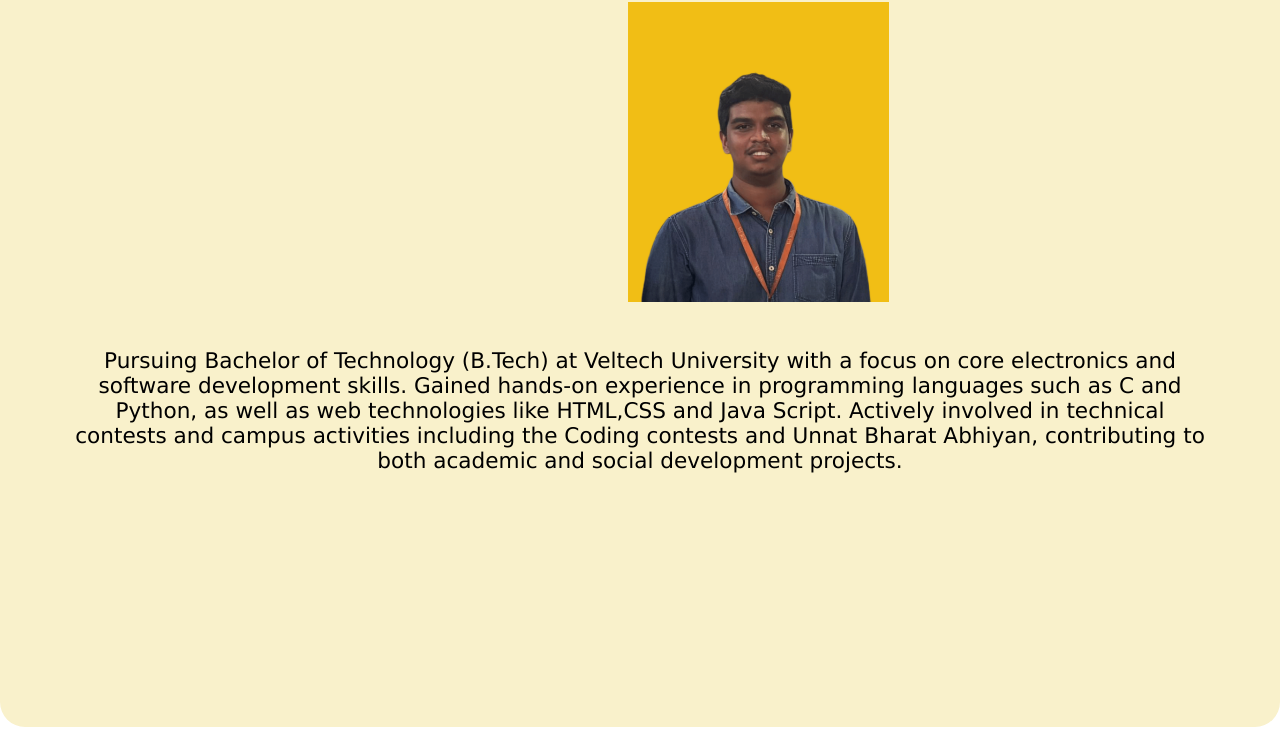
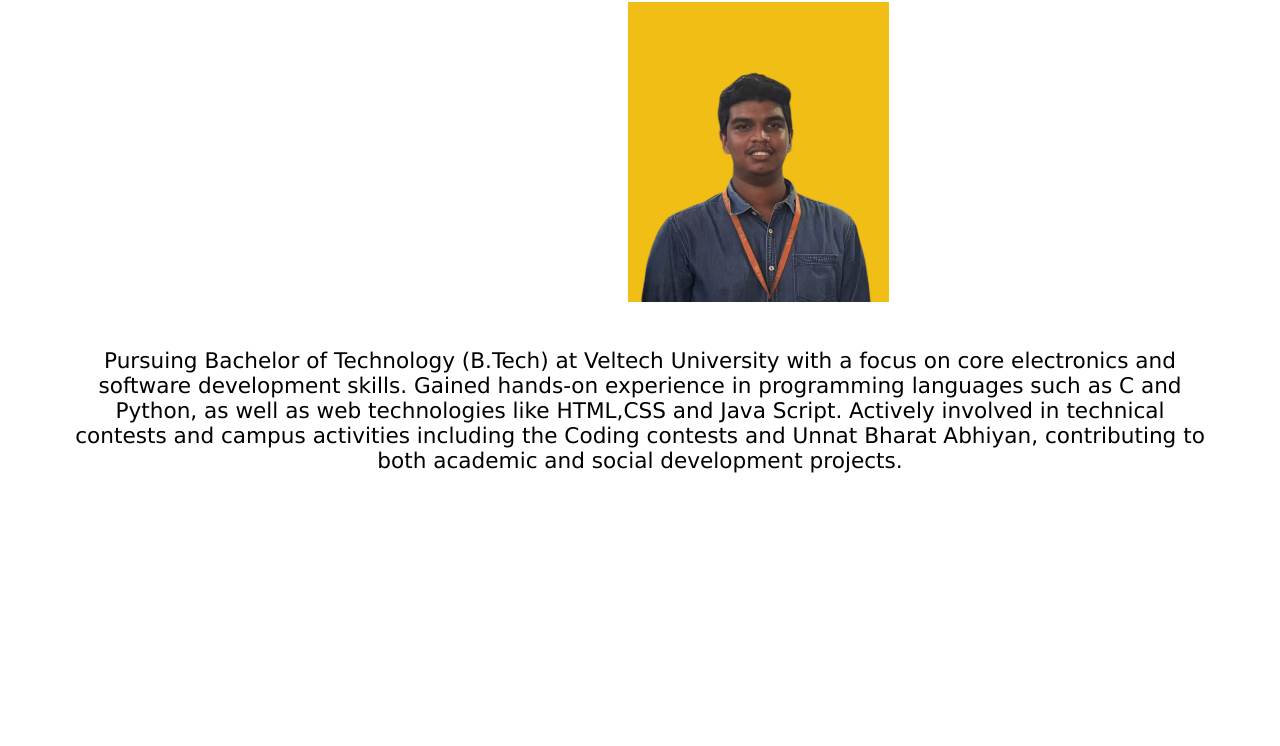
Before and after one commit to sriramvannemreddy/Personal-Portfolio, a plain HTML site: page index.html in a window 1280 px wide. Shown: the part 145-891 px from the top of the page. Drawn offline with Linux system fonts and the light colour scheme.

Commit message:
first change

```diff
--- a/Css/style.css
+++ b/Css/style.css
@@ -36,7 +36,7 @@ header h1{
 
 section{
     height: 100vh;
-    background-color: #f9f1cb;
+    background-color: #ffffff;
     border: black solid 2px;
     border-radius: 25px;
     margin-bottom: 20px;
```
